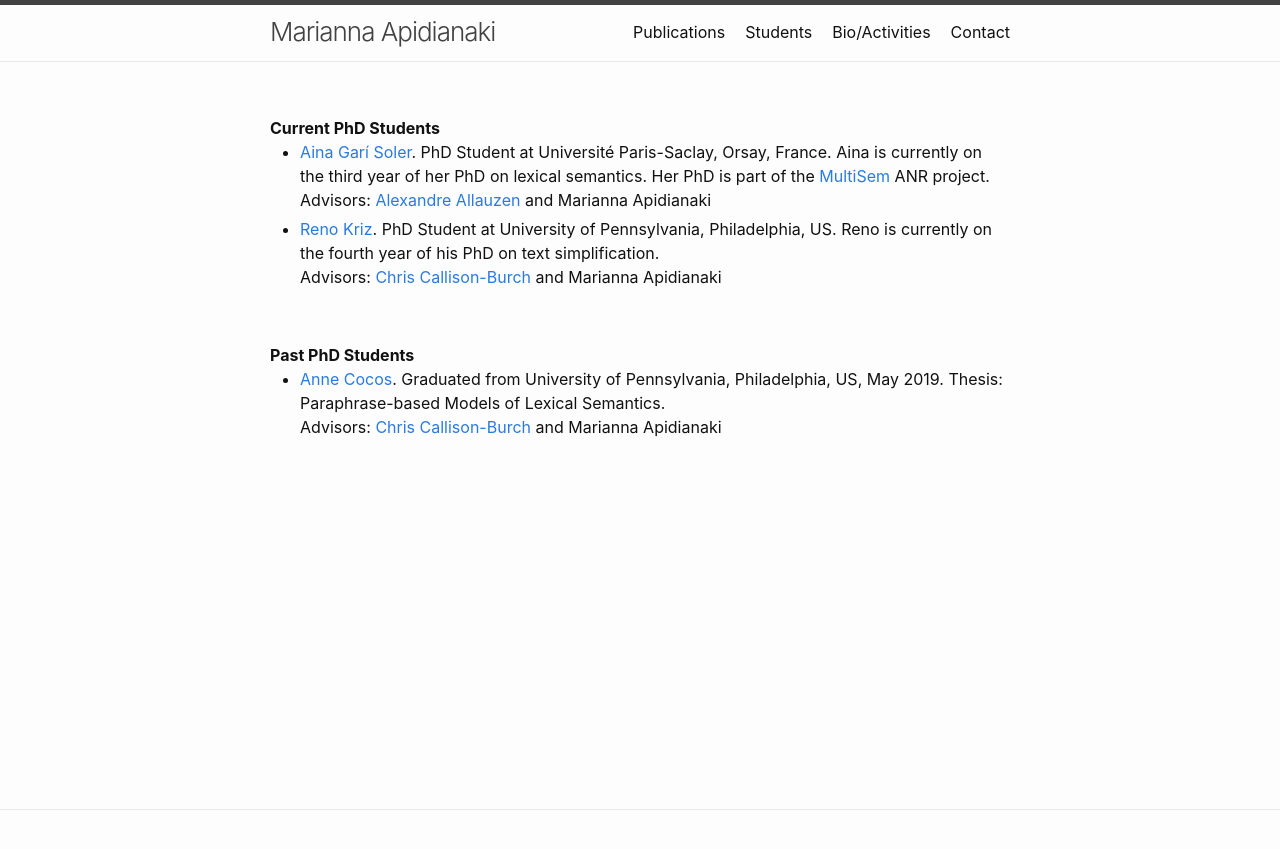
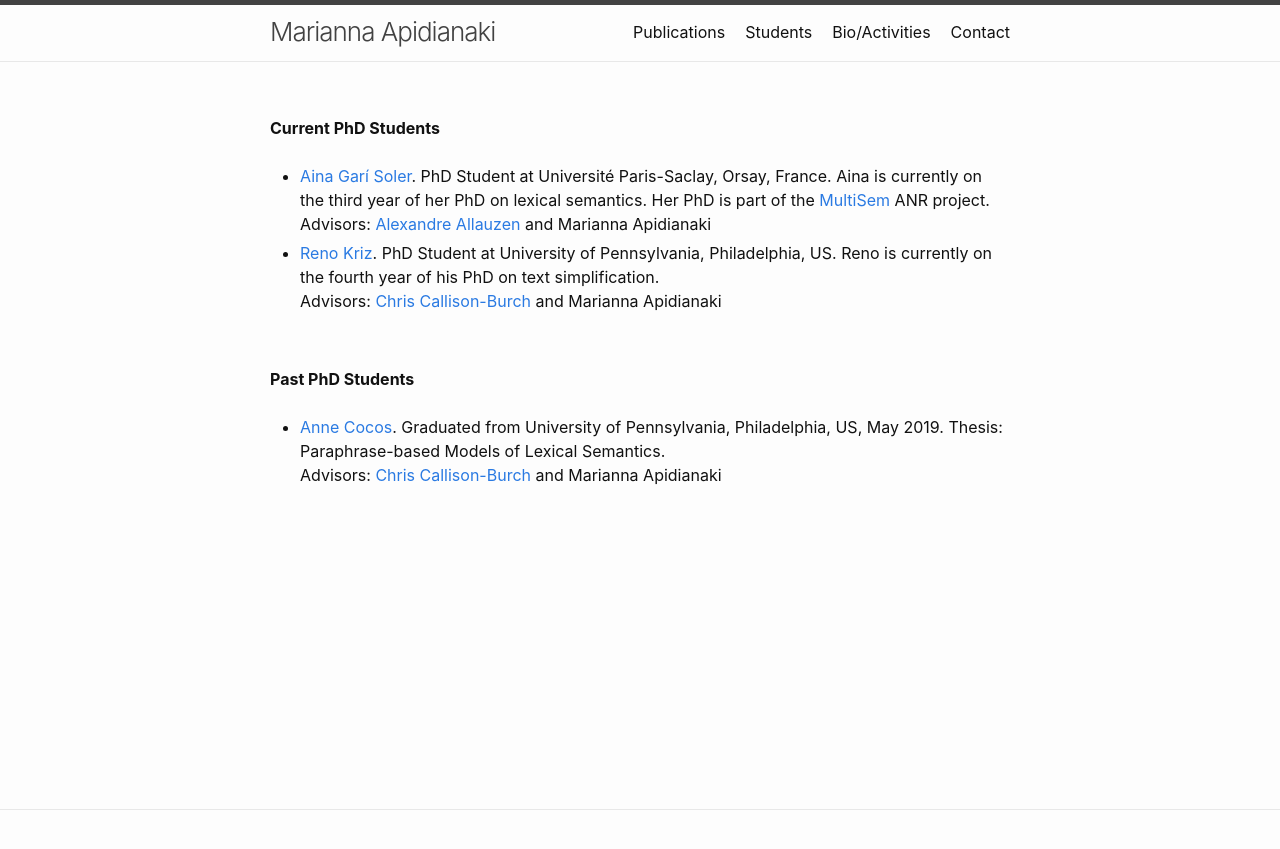
Before and after one commit to mariannaapi/mariannaapi.github.io, a Jekyll site: the page students/index.html, which Jekyll copies as it is, in a window 1280 px wide. Shown: the top 849 px of the page. Built offline with Jekyll 4.4.1, drawn with Linux system fonts in a browser that asks for light colours.

```diff
--- a/students/index.html
+++ b/students/index.html
@@ -37,7 +37,7 @@
 
   <div class="post-content">
     <br>
-	<strong>Current PhD Students</strong><ul>
+	<strong>Current PhD Students</strong><ul><br>
      <li> <a href="https://ainagari.github.io">Aina Garí Soler</a>. PhD Student at Université Paris-Saclay, Orsay, France.
 	    Aina is currently on the third year of her PhD on lexical semantics. Her PhD is part of the <a href="https://sites.google.com/view/multisem/home">MultiSem</a> ANR project.
 
@@ -54,7 +54,7 @@
 
 <div class="post-content">
 	<strong>Past PhD Students</strong><ul>
-
+ <br>
 
 	  <li> <a href="https://acocos.github.io">Anne Cocos</a>. Graduated from University of Pennsylvania, Philadelphia, US, May 2019.
 	Thesis: Paraphrase-based Models of Lexical Semantics.
```
